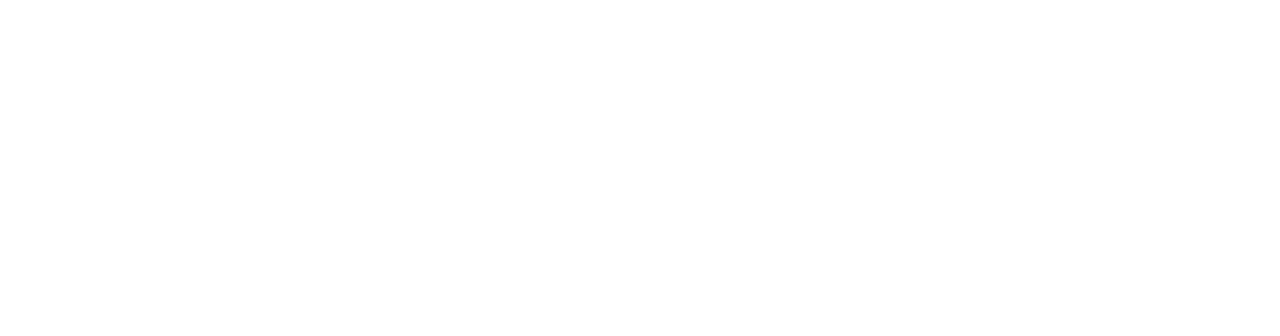
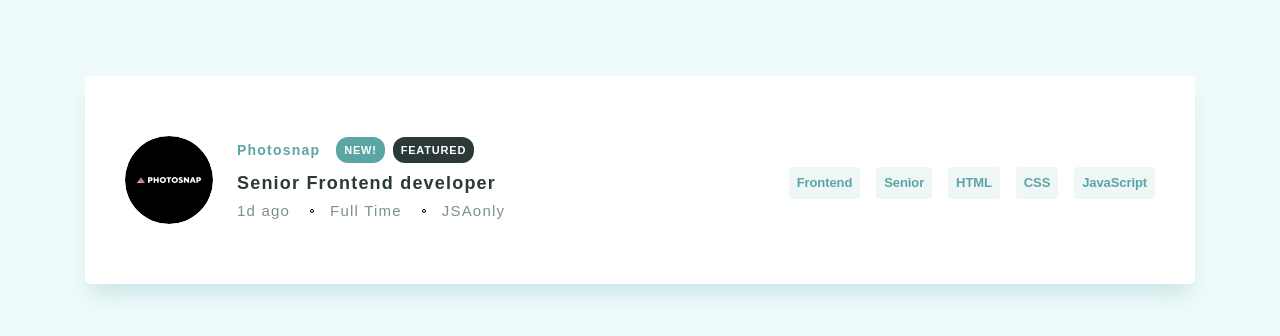
Before and after one commit to Sabohatfrontend/job-listing, a plain HTML site: page index.html in a window 1280 px wide. Drawn offline with Linux system fonts and the light colour scheme; a web font is replaced by a local one.

Commit message:
Add first speciallist content

```diff
--- a/css/styles.css
+++ b/css/styles.css
@@ -1,3 +1,26 @@
+@font-face {
+  font-family: "Spartan";
+  src: url("Spartan-Medium.woff2") format("woff2"),
+      url("Spartan-Medium.woff") format("woff");
+  font-weight: 500;
+  font-style: normal;
+  font-display: swap;
+}
+
+@font-face {
+  font-family: "Spartan";
+  src: url("Spartan-Bold.woff2") format("woff2"),
+      url("Spartan-Bold.woff") format("woff");
+  font-weight: bold;
+  font-style: normal;
+  font-display: swap;
+}
+
+:root{
+  --brand-color: #5CA5A5;
+  --black-color: #2B3939;
+}
+
 /* GLOBAL */
 html{
   height: 100%;
@@ -6,7 +29,7 @@ html{
 }
 
 *,
-*::before
+*::before,
 *::after{
 box-sizing: inherit;
 }
@@ -17,11 +40,13 @@ body{
   height: 100%;
   padding: 0;
   margin: 0;
-  font-family: "Arial",sans-serif;
-  font-size: 16px;
-  line-height: 1.5;
-  background-color: #fff;
-  color: black;
+  font-family: "Spartan", "Arial", sans-serif;
+  font-weight: 700;
+  font-size: 18px;
+  line-height: 24px;
+  background-color: #EFFAFA;
+  color: var(--black-color);
+  letter-spacing: 1.2px;
 }
 
 img{
@@ -31,13 +56,145 @@ img{
 
 .container{
   width: 100%;
-  max-width: 1200px;
-  padding-left: 50px;
-  padding-right: 50px;
+  max-width: 1150px;
+  padding-left: 20px;
+  padding-right: 20px;
   margin-left: auto;
   margin-right: auto;
 }
 
 .main-content{
   flex-grow: 1;
+  padding-top: 76px;
+  padding-bottom: 120px;
 }
+
+.specialist-list {
+  margin: 0;
+  padding: 0;
+  list-style: none;
+}
+
+
+.specialist-item {
+}
+
+.specialist-wrapper{
+  padding: 60px 40px;
+  background: #FFFFFF;
+  box-shadow: 0px 15px 20px -5px rgba(13, 113, 130, 0.15);
+  border-radius: 5px;
+  display: flex;
+  align-items: center;
+}
+
+.specialist-img {
+  width: 88px;
+  height: 88px;
+  object-fit: cover;
+  border-radius: 50%;
+  margin-right: 24px;
+}
+
+.specialist-content {
+  width: 100%;
+  display: flex;
+  flex-direction: column;
+}
+
+.specialist-content-top {
+  display: flex;
+  align-items: center;
+  margin-bottom: 4px;
+}
+
+.company-name {
+  font-size: 14px;
+  line-height: 16px;
+  color: var(--brand-color);
+  text-transform: capitalize;
+  margin-right: 16px;
+}
+
+.status,
+.featured{
+  padding: 6px 8px;
+  color: #FFFFFF;
+  text-transform: uppercase;
+  font-size: 11px;
+  line-height: 14px;
+  text-align: center;
+  letter-spacing: 0.8px;
+  border-radius: 12px;
+}
+
+.status {
+  background-color: var(--brand-color);
+  margin-right: 8px;
+}
+
+.featured {
+  background-color: var(--black-color);
+}
+
+.specialist-content-middle {
+  display: flex;
+  align-items: center;
+}
+
+.specialist-text {
+  padding: 0;
+  margin-top: 0;
+  margin-bottom: 0;
+  margin-right: auto;
+}
+
+.prog-list {
+  padding: 0;
+  margin: 0;
+  list-style: none;
+  display: flex;
+  align-items: center;
+}
+
+.prog-item {
+  font-size: 13px;
+  letter-spacing: -0.1px;
+  color: var(--brand-color);
+  padding: 4px 8px;
+  background-color: rgba(92, 165, 165, 0.1);
+  border-radius: 4px;
+  text-transform: capitalize;
+}
+
+.prog-item:not(:last-child){
+  margin-right: 16px;
+}
+
+.specialist-content-bottom {
+  display: flex;
+  align-items: center;
+}
+
+.specialist-content-bottom-text {
+  display: flex;
+  align-items: center;
+  font-weight: 500;
+  font-size: 15px;
+  color: #7C8F8F;
+  align-items: center;
+}
+
+.specialist-content-bottom-text:not(:last-child){
+  margin-right: 20px;
+}
+
+.country::before,
+.work-type::before{
+  content: "";
+  width: 4px;
+  height: 4px;
+  border: 1px solid #000;
+  border-radius: 50%;
+  margin-right: 16px;
+}
--- a/index.html
+++ b/index.html
@@ -4,13 +4,47 @@
   <meta charset="UTF-8">
   <meta http-equiv="X-UA-Compatible" content="IE=edge">
   <meta name="viewport" content="width=device-width, initial-scale=1.0">
-  <title>Project</title>
+  <title>Job listing</title>
 
   <!-- Stylesheets -->
   <link rel="stylesheet" href="css/normalize.css">
   <link rel="stylesheet" href="css/styles.css">
 </head>
 <body>
+<header class="site-header"></header>
+<main class="main-content">
+  <div class="container">
+    <ul class="specialist-list">
+      <li class="specialist-item">
+        <div class="specialist-wrapper">
+          <img class="specialist-img" src="img/photosnap.svg" alt="photosnap" width="88" height="88">
+        <div class="specialist-content">
+          <div class="specialist-content-top">
+            <span class="company-name">photosnap</span>
+            <span class="status">new!</span>
+            <span class="featured">featured</span>
+          </div>
+          <div class="specialist-content-middle">
+            <div class="specialist-text">Senior Frontend developer</div>
+            <ul class="prog-list">
+              <li class="prog-item">frontend</li>
+              <li class="prog-item">senior</li>
+              <li class="prog-item">HTML</li>
+              <li class="prog-item">cSS</li>
+              <li class="prog-item">JavaScript</li>
+            </ul>
+          </div>
+          <div class="specialist-content-bottom">
+            <time class="specialist-content-bottom-text" datetime="P1D">1d ago</time>
+              <span class="specialist-content-bottom-text work-type">Full Time</span>
+              <specialist-content-top class="specialist-content-bottom-text country">JSAonly</specialist-content-top>
+          </div>
+        </div>
+        </div>
+      </li>
+    </ul>
+  </div>
+</main>
 <script src="js/main.js"></script>
 </body>
 </html>
```
Also changed, not shown: fonts/Spartan-Bold.woff (added), fonts/Spartan-Bold.woff2 (added), fonts/Spartan-Medium.woff (added), fonts/Spartan-Medium.woff2 (added), img/account.svg (added), img/air-filter.svg (added), img/eyecam.svg (added), img/faceit.svg (added), img/header-bg.svg (added), img/icon-close.svg (added), img/insure.svg (added), img/loop-studios.svg (added), img/manage.svg (added), img/myhome.svg (added), 2 more files.
